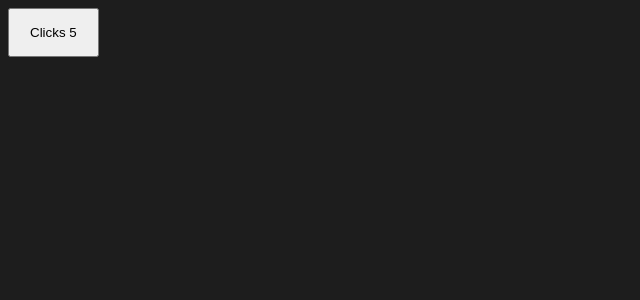
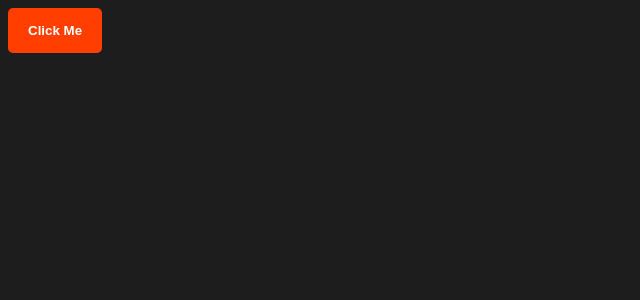
Before and after one commit to PhusionDev/udy-svelte-sveltekit-complete-guide, a Svelte app: page / in a window 1280 px wide. Shown: the top 300 px of the page, without its empty margins (0-640 px from the left). Built offline with nearby package versions, Linux system fonts and the light colour scheme.

Commit message:
12. Accessing Component Children with Slots

```diff
--- a/src/App.svelte
+++ b/src/App.svelte
@@ -1,16 +1,11 @@
 <script>
-  import Counter from './lib/Counter.svelte';
+  import Button from "./lib/Button.svelte";
 
-  const props = {
-    maxCount: 10,
-    initialCount: 5
-  }
-  // const maxCount = 6;
 </script>
 
 <style>
 
 </style>
 
-<!-- <Counter initialCount={3} {maxCount} /> -->
-<Counter {...props} />
+<!-- <Button>Button Text</Button> -->
+<Button />
--- /dev/null
+++ b/src/lib/Button.svelte
@@ -0,0 +1,17 @@
+<script>
+
+</script>
+
+<style>
+  button {
+    border: none;
+    background-color: #ff3e00;
+    color: #fff;
+    padding: 15px 20px;
+    font-weight: bold;
+    border-radius: 5px;
+    cursor: pointer;
+  }
+</style>
+
+<button><slot>Click Me</slot></button>
```
